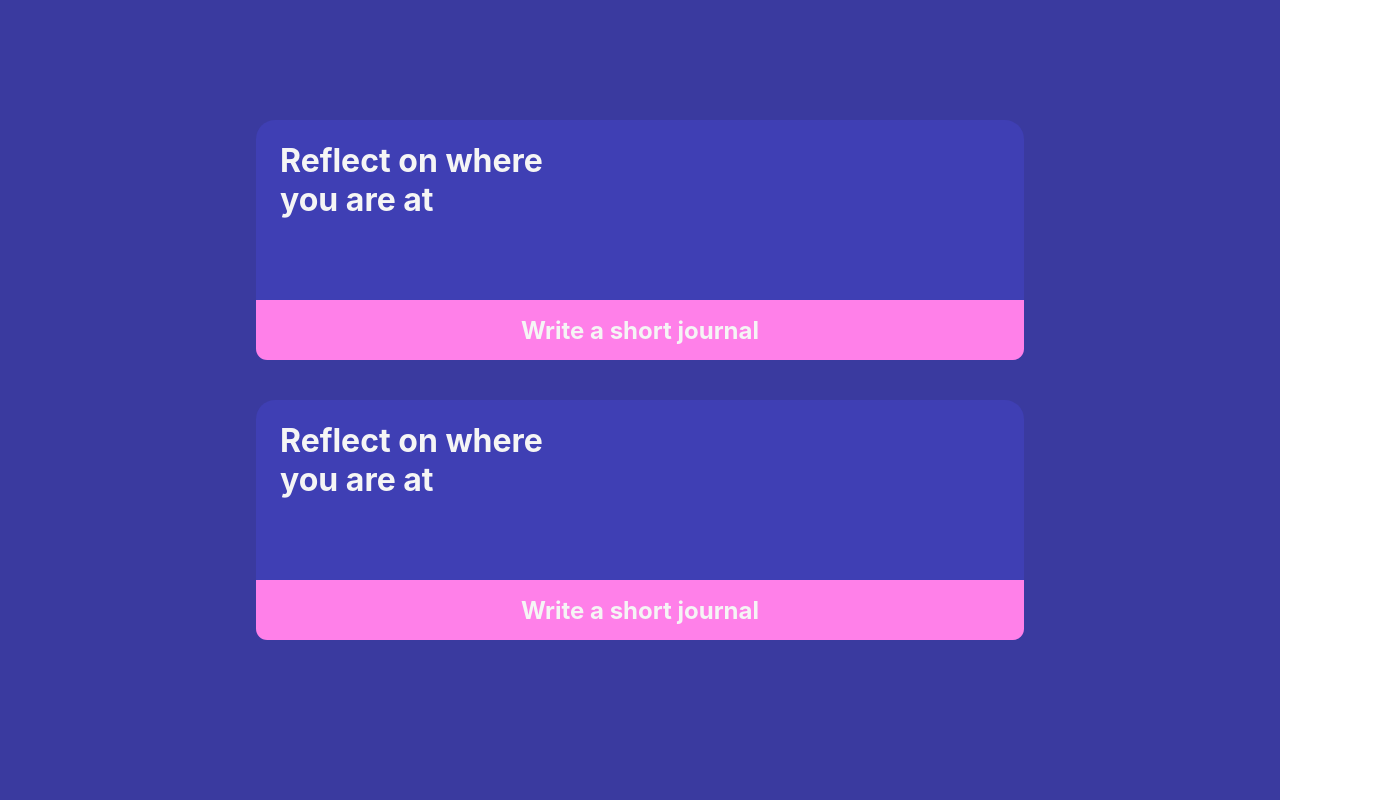
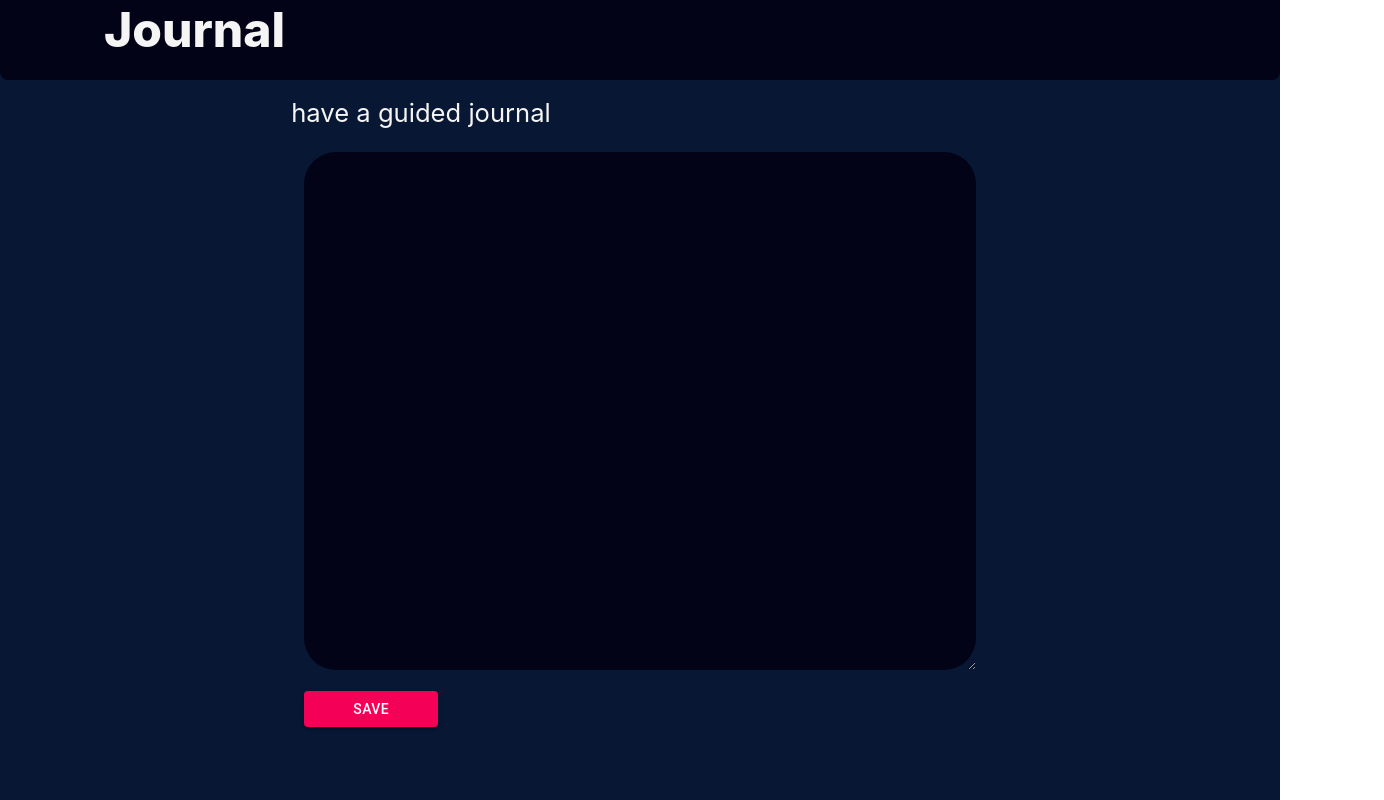
Before and after one commit to debasish-creator/resonate2k21, a React (Create React App) app: page / in a window 1280 px wide. Shown: the whole page, 1384 px wide, since content can reach past the window. Built offline with nearby package versions, Linux system fonts and the light colour scheme.

Commit message:
Added quotes and journal..routing and styling more left

```diff
--- a/src/App.js
+++ b/src/App.js
@@ -2,12 +2,16 @@ import React from "react";
 import Book from "./pages/Book/Book";
 import Cards from "./components/Cards/Cards";
 import WideCards from "./components/WideCards/WideCards";
+import Quotes from "./pages/Quotes/Quotes";
+import Journal from "./components/Journal/Journal";
 function App() {
   return (
     <div>
       {/* <Book /> */}
       {/* <Cards /> */}
-      <WideCards />
+      {/* <WideCards /> */}
+      {/* <Quotes /> */}
+      <Journal />
     </div>
   );
 }
--- a/src/components/Cards/Cards.js
+++ b/src/components/Cards/Cards.js
@@ -24,7 +24,7 @@ const CardsContainer = styled.div`
   /* background-color: blue; */
   /* #3a3a9f */
   /* #3f3fb4 */
-  background-color: #3a3a9f;
+  background-color: #081733;
   display: grid;
   grid-template-columns: repeat(3, 1fr);
 `;
--- /dev/null
+++ b/src/components/Journal/Journal.js
@@ -0,0 +1,103 @@
+import React from "react";
+import styled from "styled-components";
+import { Button } from "@material-ui/core";
+import { useState } from "react";
+const Journal = () => {
+  // rows="4" cols="50"
+  const [data, setData] = useState("");
+  const handleClick = (e) => {
+    e.preventDefault();
+  };
+  return (
+    <>
+      <JournalContainer>
+        <form onSubmit={handleClick}>
+          <label for="journal">have a guided journal</label>
+          {/* <label for="journal" /> */}
+          <textarea
+            id="journal"
+            name="journal"
+            value={data}
+            onChange={(e) => setData(e.target.value)}
+          ></textarea>
+          {/* <button> Save</button> */}
+          <Button variant="contained" color="secondary" type="submit">
+            Save
+          </Button>
+        </form>
+      </JournalContainer>
+    </>
+  );
+};
+
+export default Journal;
+
+const JournalContainer = styled.div`
+  /* background-color: #3a3a9f; */
+  background-color: #081733;
+  /* background-color: black; */
+
+  height: 100vh;
+  width: 100vw;
+  display: flex;
+  justify-content: center;
+  align-items: center;
+  position: relative;
+  > form {
+    display: flex;
+    flex-direction: column;
+  }
+  > form > label {
+    color: whitesmoke;
+    font-weight: 400;
+    font-size: 1.6rem;
+    margin: 1.5rem auto;
+    margin-left: -0.8rem;
+  }
+  > form > textarea {
+    background-color: #030317;
+    padding: 1.2rem 1rem;
+    border: none;
+    outline: none;
+    height: 60vh;
+    width: 50vw;
+    overflow: hidden;
+    border-radius: 2rem;
+    color: whitesmoke;
+    font-size: 1rem;
+    line-height: 1.8rem;
+    font-family: Georgia, "Times New Roman", Times, serif;
+    margin-bottom: 1.3rem;
+  }
+  &:before {
+    content: "";
+    position: absolute;
+    color: whitesmoke;
+    top: 0;
+    /* left: 8rem; */
+    font-weight: 800;
+
+    height: 10%;
+    font-size: 2.5rem;
+    display: inline-block;
+    width: 100%;
+    border-radius: 0 0 0.5rem 0.5rem;
+    background-color: #030317;
+  }
+  &:after {
+    content: "Journal";
+    position: absolute;
+    color: whitesmoke;
+    top: 0;
+    /* left: 8rem; */
+    font-weight: 800;
+
+    font-size: 3rem;
+    width: 100%;
+    left: 6.5rem;
+  }
+  button {
+    width: 20%;
+    /* margin-top: 1rem; */
+  }
+`;
--- a/src/components/WideCards/WideCards.js
+++ b/src/components/WideCards/WideCards.js
@@ -18,7 +18,7 @@ const WidecardContainer = styled.div`
   height: 100vh;
   width: 100vw;
 
-  background-color: #3a3a9f;
+  background-color: #081733;
   display: flex;
   align-items: center;
   justify-content: center;
--- /dev/null
+++ b/src/pages/Quotes/Quotes.js
@@ -0,0 +1,75 @@
+import React from "react";
+import { useState, useEffect } from "react";
+import styled from "styled-components";
+
+const Quotes = () => {
+  const url = " https://api.quotable.io/random";
+  const [quote, setQuote] = useState("");
+  const [author, setAuthor] = useState("");
+  const fetchData = async () => {
+    try {
+      const response = await fetch(url);
+      const data = await response.json();
+      // console.log(data.author);
+      setQuote(data.content);
+      setAuthor(data.author);
+    } catch (e) {
+      console.log("Error");
+    }
+  };
+  useEffect(() => {
+    fetchData();
+  }, []);
+  return (
+    <>
+      <QuoteContainer>
+        <div>
+          <h1>"{quote}"</h1>
+        </div>
+        <div>
+          <h3>{author}</h3>
+        </div>
+        <br />
+
+        <button onClick={fetchData}>Get inspired</button>
+      </QuoteContainer>
+    </>
+  );
+};
+
+export default Quotes;
+
+const QuoteContainer = styled.div`
+  background-color: #081733;
+  color: white;
+  height: 100vh;
+  width: 100vw;
+  display: flex;
+  align-items: center;
+  justify-content: center;
+  flex-direction: column;
+  /* line-height: 3.5em; */
+  > div > h1 {
+    margin: 0 auto;
+    width: 80%;
+  }
+  > button {
+    background: transparent;
+    border-color: transparent;
+    height: 2rem;
+    width: 6rem;
+    background: #583bf7;
+    /* display: flex;
+    align-items: center;
+    justify-content: center; */
+    border-radius: 10%;
+    color: whitesmoke;
+    cursor: pointer;
+    /* margin-left: 1rem; */
+    /* align-self: center; */
+    min-width: 2rem;
+  }
+  > button:hover {
+    background-color: black;
+  }
+`;
```
